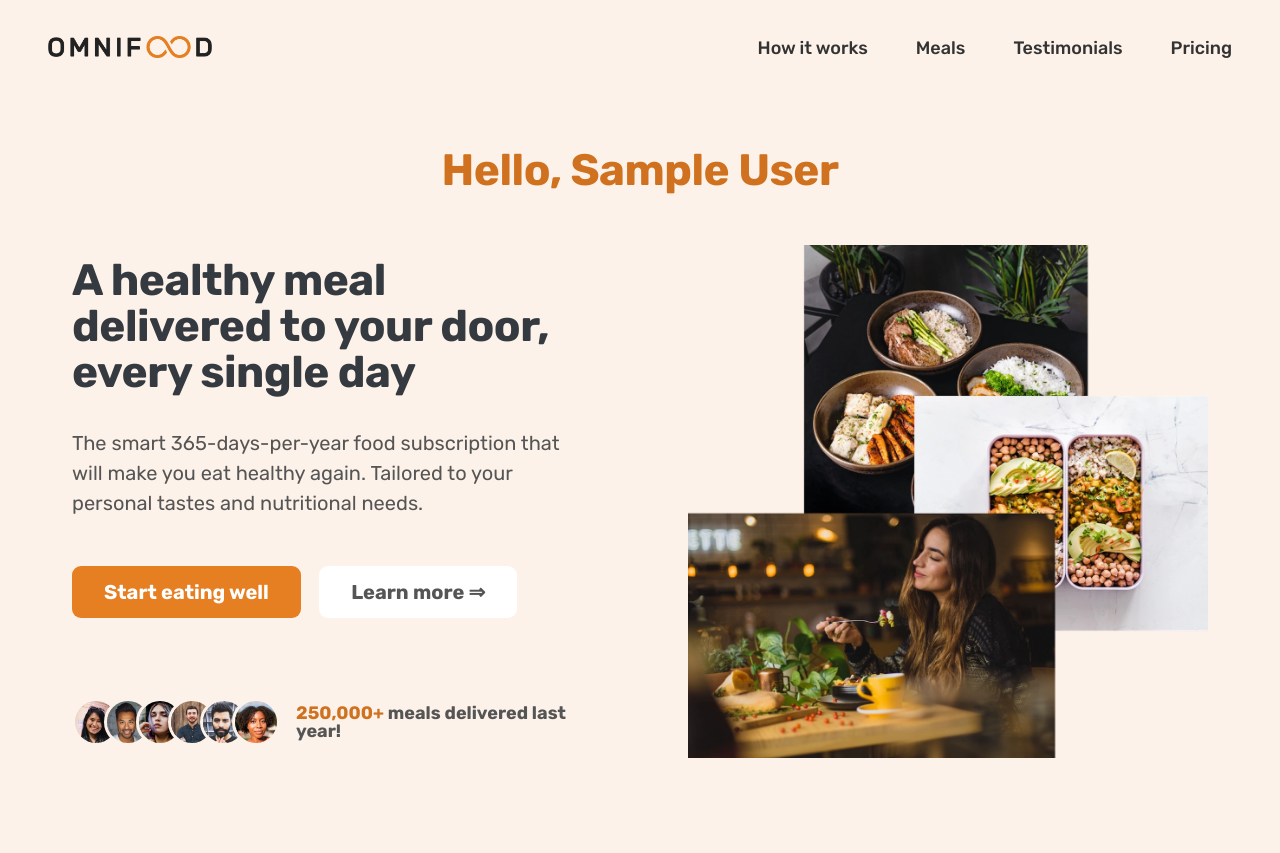
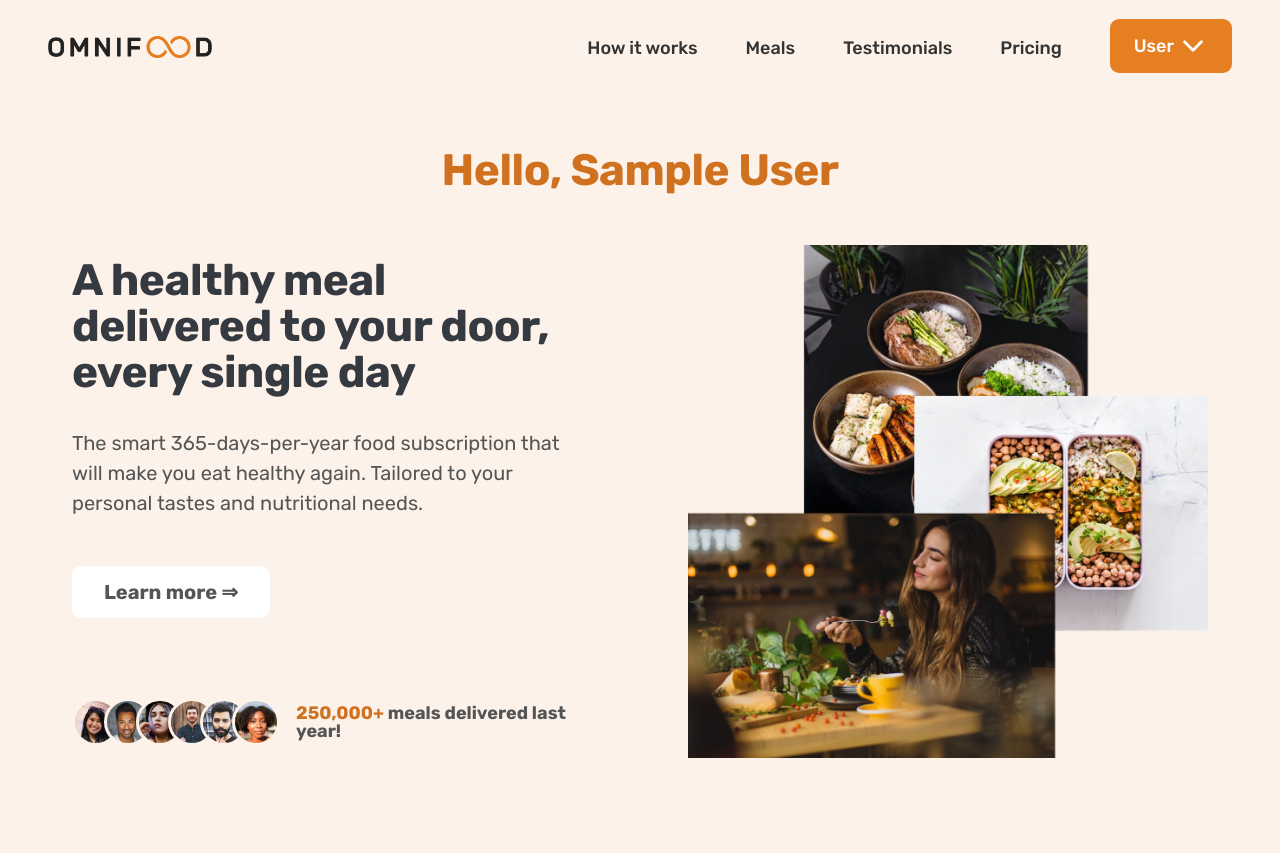
Before and after one commit to DenysPostolnyi/omnifood, a Flask app: page / in a window 1280 px wide. Shown: the top 853 px of the page. Run offline with Flask 2, Linux system fonts and the light colour scheme; the visitor is signed in with stand-in values (Sample User, id 1).

Commit message:
commit changes

```diff
--- a/application/static/css/queries.css
+++ b/application/static/css/queries.css
@@ -177,6 +177,14 @@
   .main-nav-link:visited {
     font-size: 3rem;
   }
+
+  .fall-list-btn {
+    font-size: 3rem;
+  }
+
+  .fall-list {
+    transform: translateY(0);
+  }
 }
 
 /**************************/
--- a/application/static/css/style.css
+++ b/application/static/css/style.css
@@ -38,6 +38,7 @@
 
   /* For animation */
   transition: all 0.3s;
+  -webkit-user-select: none;
 }
 
 .main-nav-link.nav-cta:link,
@@ -46,6 +47,7 @@
   border-radius: 9px;
   color: #ffffff;
   background-color: #e67e22;
+  -webkit-user-select: none;
 }
 
 .main-nav-link:hover,
@@ -58,6 +60,78 @@
   padding: 1.2rem 2.4rem;
   border-radius: 9px;
   background-color: #cf711f;
+}
+
+/* Fall list */
+
+.fall-list {
+  transform: translateY(4.3rem);
+  display: flex;
+  flex-direction: column;
+  gap: 1.2rem;
+  align-items: center;
+}
+
+.fall-list-cont-open[name="fall-content"] {
+  opacity: 1;
+  pointer-events: auto;
+  visibility: visible;
+  transform: translateY(0);
+}
+
+.fall-opener {
+  display: flex;
+  align-items: center;
+  gap: 0.4rem;
+
+  padding: 1.2rem 2.4rem;
+  border-radius: 9px;
+  color: #ffffff;
+  background-color: #e67e22;
+}
+
+.fall-list-btn {
+  display: inline-block;
+  text-decoration: none;
+  color: inherit;
+  font-weight: 500;
+  font-size: 1.8rem;
+
+  /* For animation */
+  transition: all 0.3s;
+  -webkit-user-select: none;
+}
+
+.fall-opener:hover {
+  padding: 1.2rem 2.4rem;
+  border-radius: 9px;
+  background-color: #cf711f;
+}
+
+.fall-list-icon {
+  width: 3rem;
+  height: 3rem;
+  color: inherit;
+  /* For animation */
+  transition: all 0.3s;
+  -webkit-user-select: none;
+}
+
+.fall-list-cont {
+  display: flex;
+  flex-direction: column;
+  gap: 1.2rem;
+  transform: translateY(-4.3rem);
+
+  /* 1) Hide it visually */
+  opacity: 0;
+
+  /* 2) Make it inaccessible to mouse and keyboard */
+  pointer-events: none;
+
+  /* 3) Hide it from screen readers */
+  visibility: hidden;
+  transition: all 0.5s;
 }
 
 /**************************/
--- a/application/static/js/script.js
+++ b/application/static/js/script.js
@@ -92,11 +92,11 @@ checkFlexGap();
 
 function message(text) {
     alert(text);
-    console.log(text)
 }
 
 ///////////////////////////////
 // Modal window
+
 const modal = document.querySelector(".login");
 
 // Get the button that opens the modal
@@ -106,9 +106,11 @@ const signBtn = document.querySelector(".sign-in-btn");
 const closeBtn = document.querySelector('.btn-login-close');
 
 // When the user clicks on the button, open the modal
-signBtn.addEventListener('click', function () {
-    modal.classList.toggle('open-modal');
-});
+if (signBtn !== null){
+    signBtn.addEventListener('click', function () {
+        modal.classList.toggle('open-modal');
+    });
+}
 
 // When the user clicks on <span> (x), close the modal
 closeBtn.addEventListener('click', function () {
@@ -121,3 +123,18 @@ window.onclick = function (event) {
         modal.classList.toggle('open-modal');
     }
 }
+
+//////////////////////////////////////////////////////
+// Falling list
+
+const list = document.querySelector(".fall-list-cont");
+
+// Get the button that opens the modal
+const openList = document.querySelector(".fall-opener");
+
+// When the user clicks on the button, open the modal
+if (openList !== null){
+    openList.addEventListener('click', function () {
+        list.classList.toggle('fall-list-cont-open');
+    });
+}
--- a/application/templates/includes/header.html
+++ b/application/templates/includes/header.html
@@ -20,6 +20,20 @@
         <li>
           <a href="#cta" class="main-nav-link nav-cta">Try for free</a>
         </li>
+      {% else %}
+        <li>
+          <div class="fall-list">
+            <div class="fall-opener">
+              <p class="fall-list-btn">User</p>
+              <ion-icon class="fall-list-icon" name="chevron-down-outline"></ion-icon>
+            </div>
+            <div class="fall-list-cont" name="fall-content">
+              <a href="{{ url_for('home') }}" class="main-nav-link">Pause</a>
+              <a href="{{ url_for('home') }}" class="main-nav-link">Cancel</a>
+              <a href="{{ url_for('logout') }}" class="main-nav-link">Log out</a>
+            </div>
+          </div>
+        </li>
       {% endif %}
     </ul>
   </nav>
--- a/application/templates/index.html
+++ b/application/templates/index.html
@@ -16,7 +16,9 @@
             Tailored to your personal
             tastes and nutritional needs.
           </p>
-          <a href="#cta" class="btn btn--full margin-right-sm">Start eating well</a>
+          {% if not session['full_name'] %}
+            <a href="#cta" class="btn btn--full margin-right-sm">Start eating well</a>
+          {% endif %}
           <a href="#how" class="btn btn--outline">Learn more &rArr;</a>
           <div class="delivered-meals">
             <div class="delivered-img">
```
Also changed, not shown: README.txt.
